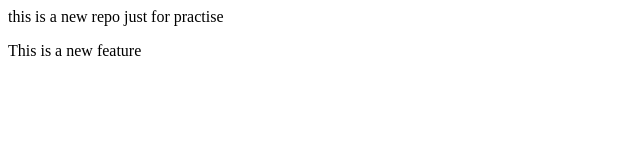
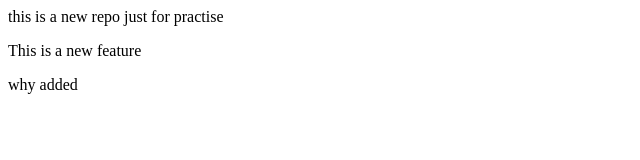
Before and after one commit to Amruthesh7/localrepo, a plain HTML site: page index.html in a window 1280 px wide. Shown: the full height of the page, 0-640 px from the left. Drawn offline with Linux system fonts and the light colour scheme.

Commit message:
add why not

```diff
--- a/index.html
+++ b/index.html
@@ -1,2 +1,3 @@
 <p>this is a new repo just for practise</p>
 <p>This is a new feature</p>
+<p>why added</p>
```
